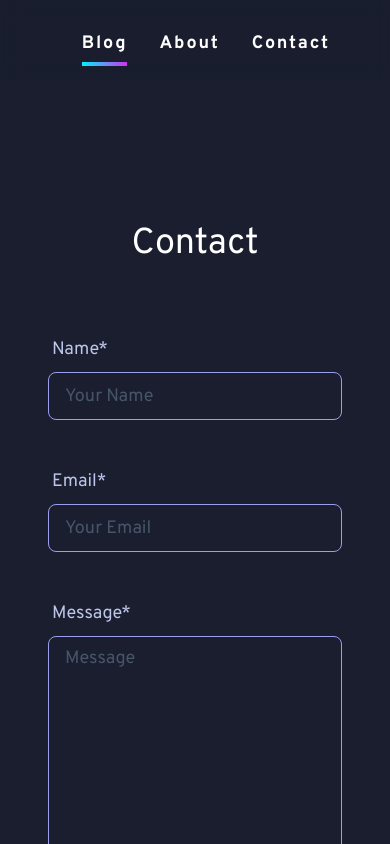
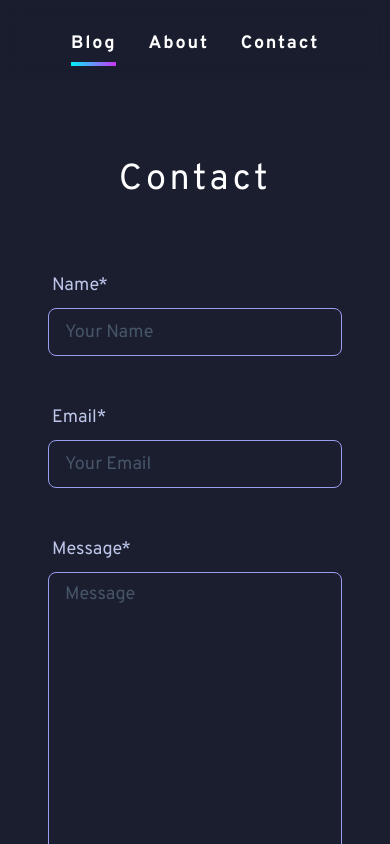
Before and after one commit to rerelurelu/kilonova, a Next.js app: page /contact in a window 390 px wide. Shown: the top 844 px of the page. Built offline with nearby package versions, Linux system fonts and the light colour scheme; no server answers.

Commit message:
layout: Update responsive style

```diff
--- a/src/components/molecules/Header.tsx
+++ b/src/components/molecules/Header.tsx
@@ -17,7 +17,7 @@ const Header: NextPage = () => {
     setCurrentPage(e.currentTarget.id);
   };
   return (
-    <div className="navbar fixed z-50 flex h-20 flex-row-reverse bg-base-100/30 px-11 pt-4 backdrop-blur">
+    <div className="navbar fixed z-50 flex h-20 justify-center bg-base-100/30 px-11 pt-4 backdrop-blur md:justify-end">
       <ul className="menu menu-horizontal p-0">
         {ENTRIES.map(({ href, content }) => {
           return (
--- a/src/components/organisms/BlogField.tsx
+++ b/src/components/organisms/BlogField.tsx
@@ -8,7 +8,7 @@ type Props = {
 
 const BlogField: NextPage<Props> = ({ posts }) => {
   return (
-    <section className="base:mt-24 mx-auto grid w-full  max-w-screen-lg gap-8 sm:grid-cols-1 md:mt-36 md:grid-cols-2 lg:grid-cols-3">
+    <section className="base:mt-24 mx-auto mt-16 grid  w-full max-w-screen-lg gap-8 sm:grid-cols-1 md:mt-36 md:grid-cols-2 lg:grid-cols-3">
       {posts.map((post: Post) => {
         return (
           <PostCard
--- a/src/pages/404.tsx
+++ b/src/pages/404.tsx
@@ -2,7 +2,7 @@ import { NextPage } from 'next';
 
 const Custom404: NextPage = () => {
   return (
-    <div className="grid h-[70vh] place-items-center">
+    <div className="grid h-[70vh] place-items-center px-12">
       <div className="flex items-center">
         <p className="text-4xl text-white">404</p>
         <div className="divider divider-horizontal h-12 before:w-px before:bg-indigo-200 after:w-px after:bg-indigo-200"></div>
--- a/src/pages/about.tsx
+++ b/src/pages/about.tsx
@@ -19,7 +19,7 @@ const description = {
 const About: NextPage = () => {
   return (
     <RootLayout title={TITLE}>
-      <div className="grid place-items-center px-6 pt-40">
+      <div className="mt-24 grid place-items-center px-6 md:mt-36">
         <div className="avatar">
           <div className="h-48 w-48 rounded-full ring ring-secondary ring-offset-2 ring-offset-base-100">
             <img src="avatar.png" alt="zoniha's avatar image" />
--- a/src/pages/contact.tsx
+++ b/src/pages/contact.tsx
@@ -79,7 +79,11 @@ const Contact: NextPage = () => {
           duration: 5000,
         }}
       />
-      <h1 className="pt-36 text-center text-4xl text-white">Contact</h1>
+      <header className="m-header md:m-header-md">
+        <h1 className="text-center text-4xl font-normal tracking-widest text-white">
+          {TITLE}
+        </h1>
+      </header>
       <form onSubmit={handleSubmit(handleSendMessage)}>
         <div className="mt-16 grid w-full place-items-center gap-10 pb-40">
           <div className="form-control w-full max-w-xl">
--- a/src/pages/index.tsx
+++ b/src/pages/index.tsx
@@ -16,8 +16,10 @@ type Props = {
 const Home: NextPage<Props> = ({ posts }) => {
   return (
     <RootLayout title={TITLE}>
-      <header className="m-header">
-        <h1 className="text-center text-4xl font-normal tracking-widest text-white">{TITLE}</h1>
+      <header className="m-header md:m-header-md">
+        <h1 className="text-center text-4xl font-normal tracking-widest text-white">
+          {TITLE}
+        </h1>
       </header>
       <BlogField posts={posts} />
     </RootLayout>
--- a/tailwind.config.js
+++ b/tailwind.config.js
@@ -20,7 +20,8 @@ module.exports = {
         card: '1.25rem 2.5rem 1.25rem 1.25rem',
       },
       margin: {
-        header: '8rem auto 0',
+        'header-md': '8rem auto 0',
+        'header': '5rem auto 0'
       },
       colors: {
         gBlue: '#647DEE',
```
